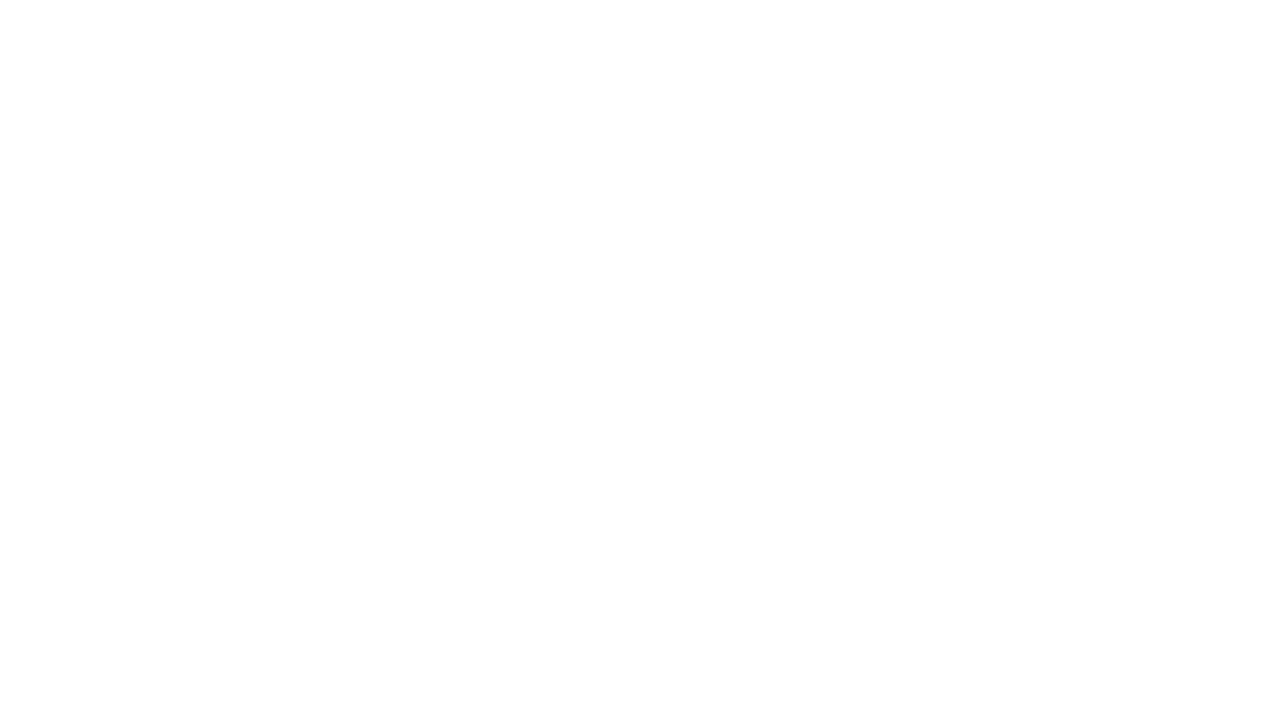
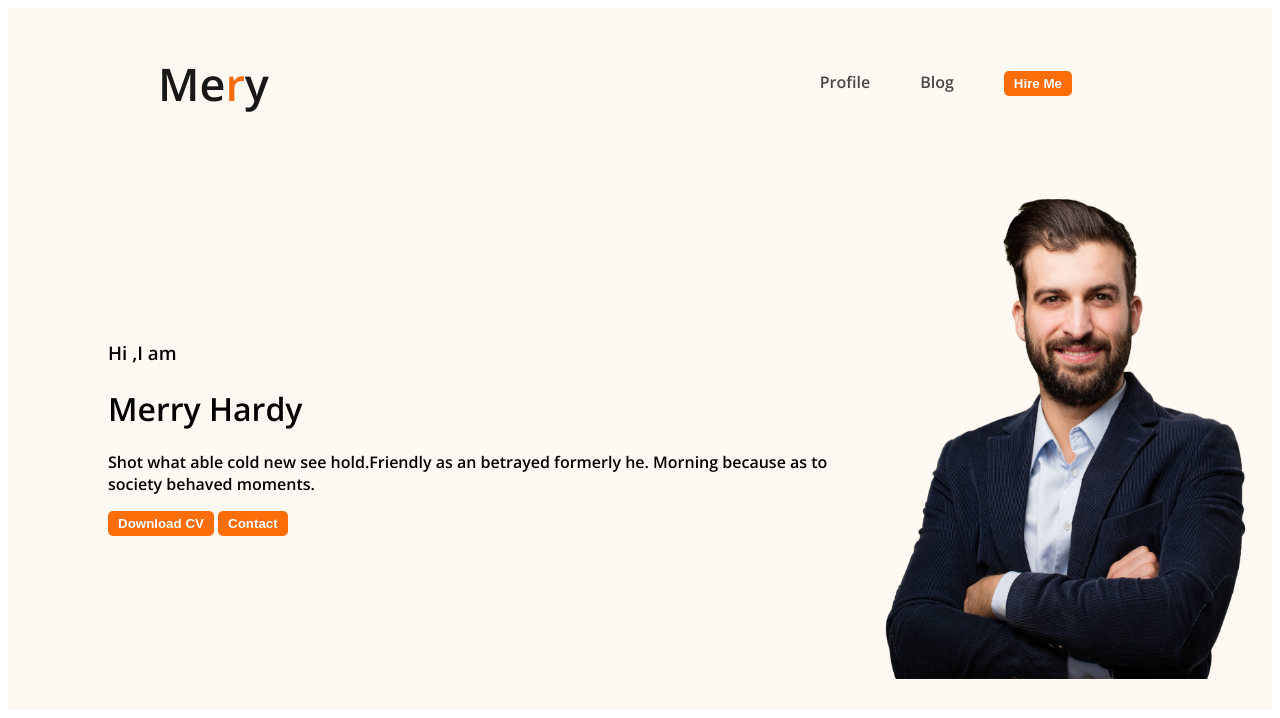
Before and after one commit to hasib6464/web-developer-protfolio, a plain HTML site: page index.html in a window 1280 px wide. Drawn offline with nearby package versions, Linux system fonts and the light colour scheme.

Commit message:
third commit

```diff
--- a/index.html
+++ b/index.html
@@ -1,13 +1,37 @@
 <!DOCTYPE html>
 <html lang="en">
+
 <head>
     <meta charset="UTF-8">
     <meta name="viewport" content="width=device-width, initial-scale=1.0">
     <title>web development portfolio</title>
+    <link rel="preconnect" href="https://fonts.googleapis.com">
+    <link rel="preconnect" href="https://fonts.gstatic.com" crossorigin>
+    <link href="https://fonts.googleapis.com/css2?family=Open+Sans:ital,wght@0,600;1,600&display=swap" rel="stylesheet">
+    <link rel="stylesheet" href="styles/style.css">
 </head>
+
 <body>
-    <header>
-
+    <header class="header">
+        <Nav>
+            <h3 class="nav-title">Me<span id="text-primary">r</span>y</h3>
+            <ul>
+                <li><a href="">Profile</a></li>
+                <li><a href="">Blog</a></li>
+                <li><button class="btn-primary">Hire Me</button></li>
+            </ul>
+        </Nav>
+        <div class="banner">
+            <div>
+                <h3 class="banner-greating">Hi ,I am</h3>
+                <h1 class="banner-title">Merry Hardy</h1>
+                <p>Shot what able cold new see hold.Friendly as an betrayed formerly he. Morning because as to society
+                    behaved moments.</p>
+                <button class="btn-primary">Download CV</button>
+                <button class="btn-primary">Contact</button>
+            </div>
+            <img class="profile-pic" src="/images/hardy.png" alt="">
+        </div>
     </header>
     <main>
 
@@ -16,4 +40,5 @@
 
     </footer>
 </body>
+
 </html>
--- /dev/null
+++ b/styles/style.css
@@ -0,0 +1,59 @@
+body{
+
+    font-family: "Open Sans", serif;
+  font-optical-sizing: auto;
+  font-weight: 600;
+  font-style: normal;
+  font-variation-settings:
+    "wdth" 100;
+}
+nav{
+    display: flex;
+    justify-content: space-between;
+    align-items: center;
+    padding: 0 150px;
+}
+#text-primary{
+    color:#FD6E0A
+}
+.btn-primary{
+   color: white;
+   padding:5px 10px;
+    border-radius: 5px;
+    border: 0;
+    font-weight: 700;
+    background-color: #FD6E0A;
+}
+.nav-title{
+    color:#181818;
+    font-size: 45px;
+    font-style: normal;
+    font-weight: 800;
+    line-height:normal ;
+
+}
+
+nav > ul{
+    display: flex;
+}
+nav li{
+    list-style: none;
+    margin-right: 50px;
+}
+nav a{
+    text-decoration: none;
+    color:#474747
+}
+/* header */
+.header{
+    background-color: #FFF8F3;
+}
+.banner{
+    padding: 20px 20px 30px 100px;
+    display: flex;
+    align-items: center;
+}
+.profile-pic{
+    height: 500px;
+    width: 400px;
+}
```
